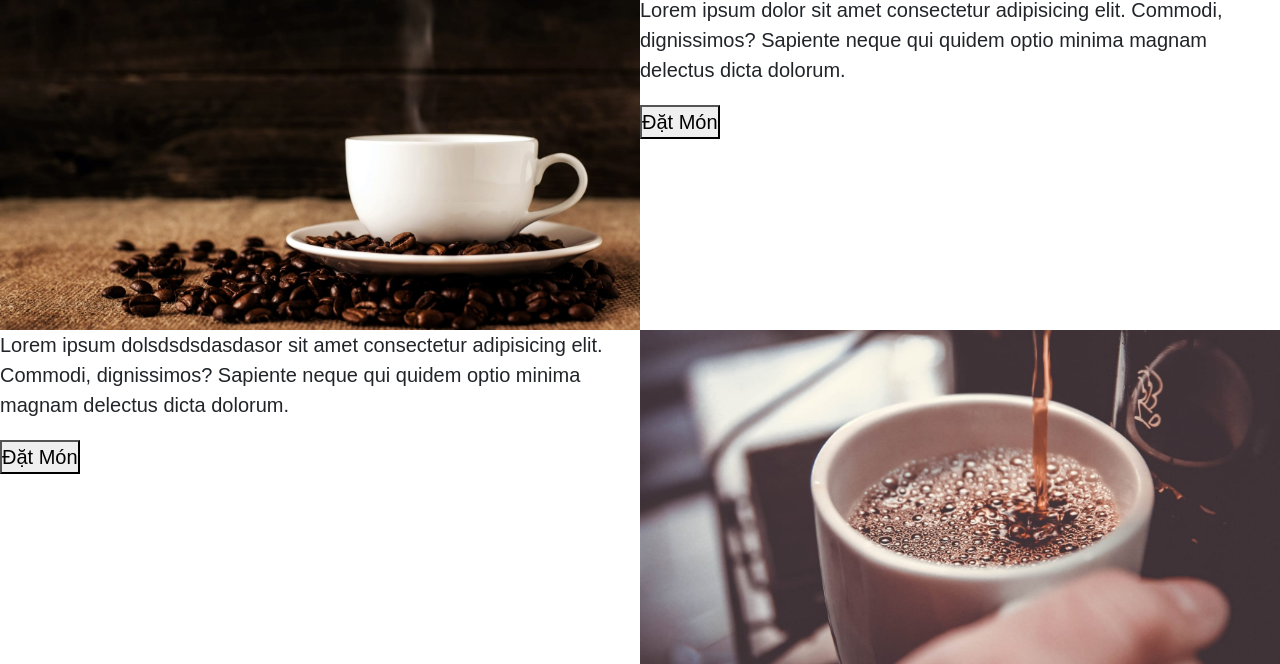
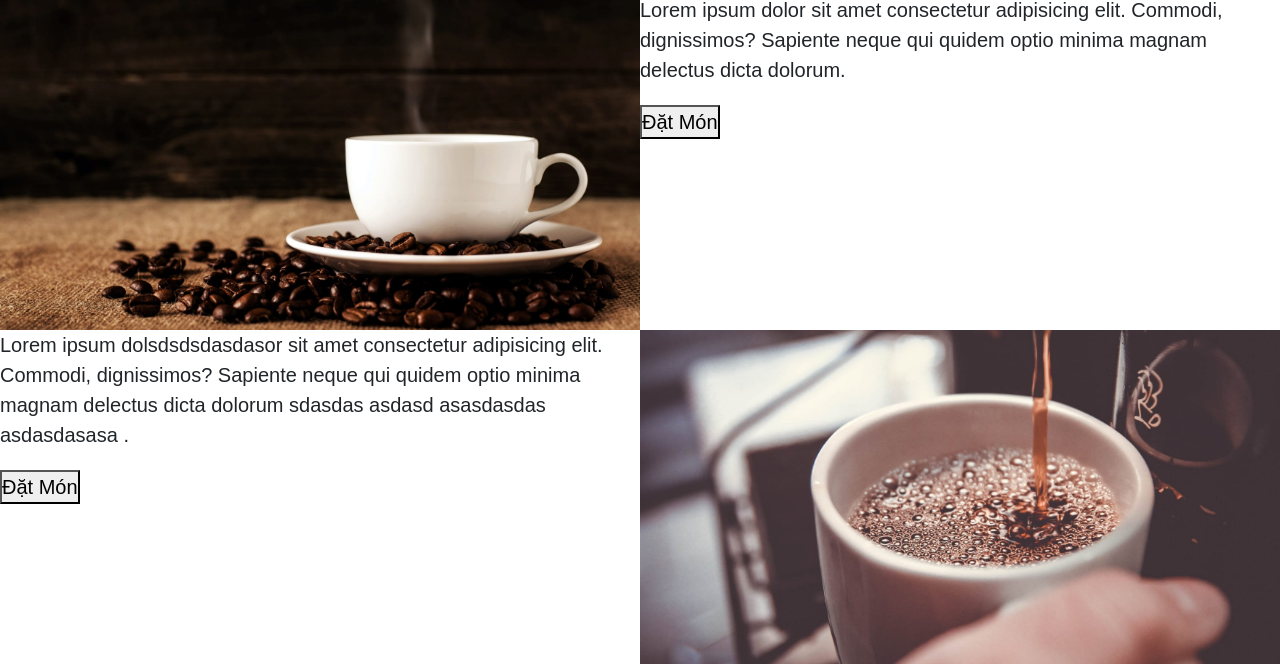
Before and after one commit to hoangthinh2209/Coffee, a website: page index.html in a window 1280 px wide. Shown: the part 762-1426 px from the top of the page. Drawn offline with nearby package versions, Linux system fonts and the light colour scheme; a web font is replaced by a local one.

Commit message:
thay đổi index dự án

```diff
--- a/index.html
+++ b/index.html
@@ -106,7 +106,7 @@
             <div class="grid-system grid-order-custom">
                 <div class="order-content">
                     <p>Lorem ipsum dolsdsdsdasdasor sit amet consectetur adipisicing elit. Commodi, dignissimos? Sapiente neque qui
-                        quidem optio minima magnam delectus dicta dolorum.</p>
+                        quidem optio minima magnam delectus dicta dolorum sdasdas asdasd asasdasdas asdasdasasa .</p>
                     <button class="orderFood">Đặt Món</button>
                 </div>
                 <div class="order-img">
```
